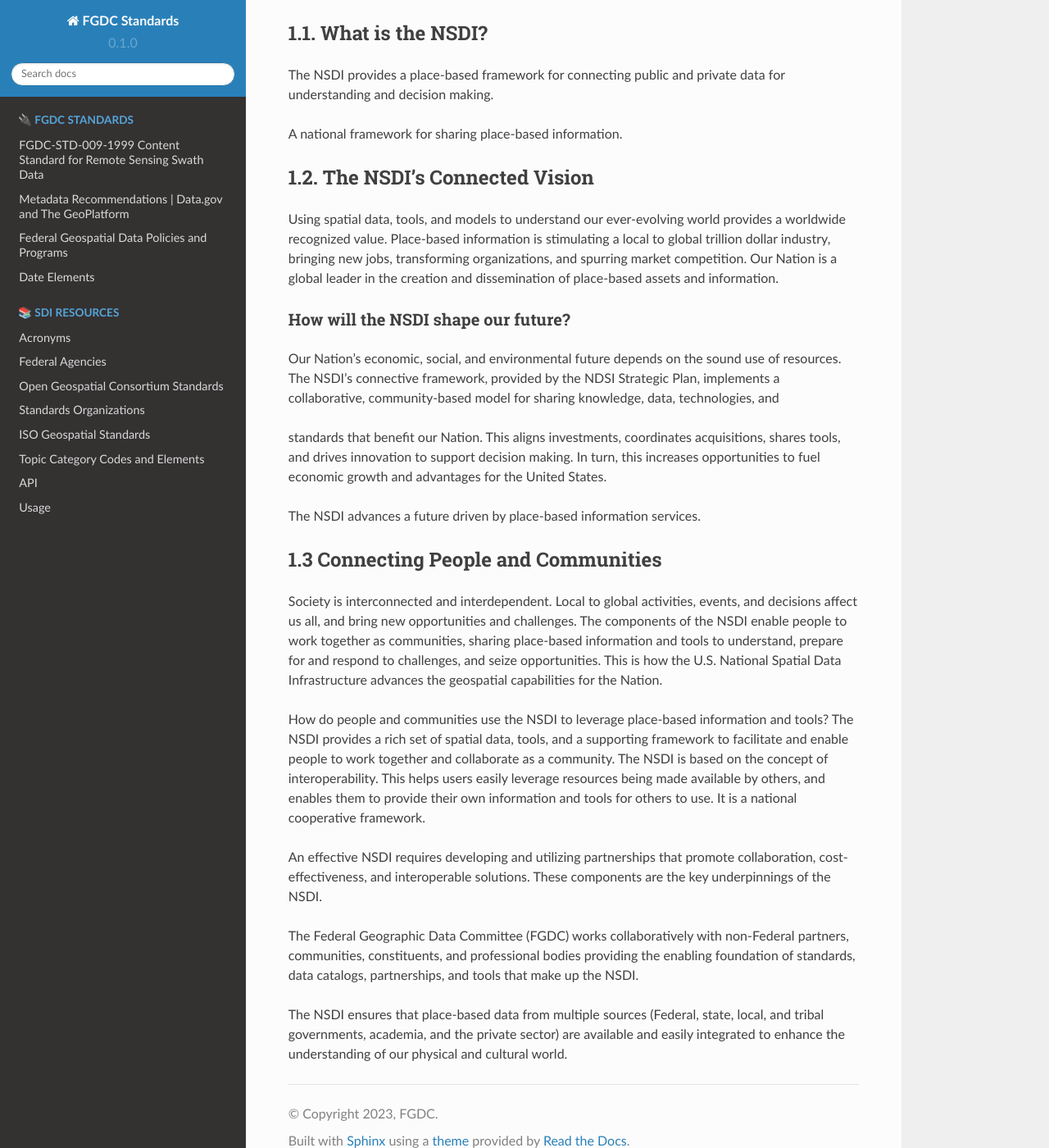
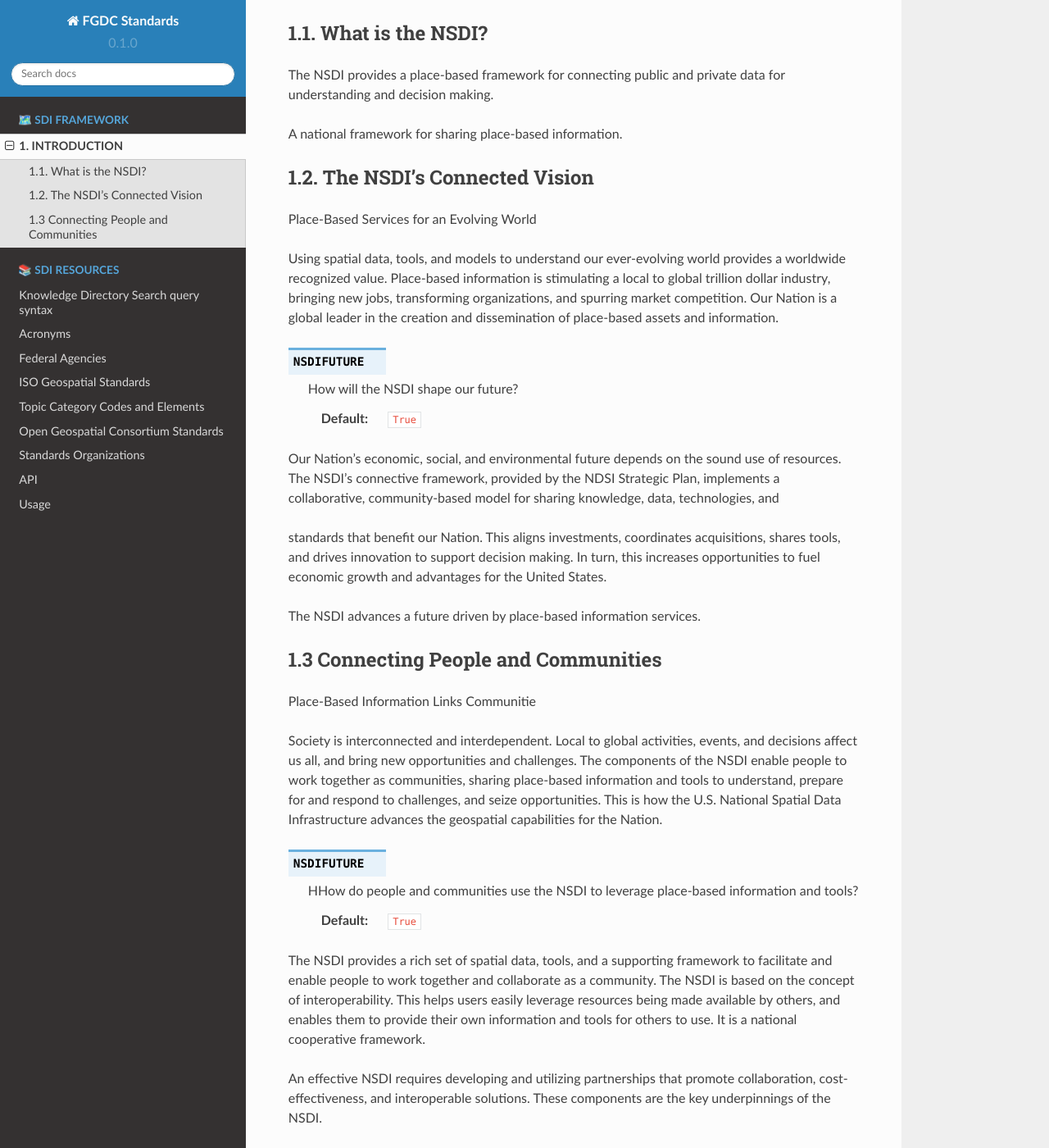
Before and after one commit to fgdcgov/sdi, a Sphinx documentation site: the page built from docs/source/sdiframework/sdiintroduction.rst, in a window 1280 px wide and 1400 px high, scrolled down 520 px. Shown: the whole window at 82% size. Built offline with Sphinx 7.4.7 and the Read the Docs theme 2.0.0, drawn with Linux system fonts in a browser that asks for light colours; pages that are not in the unit, such as notebooks, are missing from menus.

Commit message:
Updated menu items

```diff
--- a/docs/source/sdiframework/sdiintroduction.rst
+++ b/docs/source/sdiframework/sdiintroduction.rst
@@ -36,12 +36,19 @@ A national framework for sharing place-based information.
 1.2. The NSDI’s Connected Vision
 -------------------------------
 
+Place-Based Services for an Evolving World
+
 Using spatial data, tools, and models to understand our ever-evolving world provides a worldwide recognized value. Place-based information is stimulating a local to global trillion dollar industry, bringing new jobs,
 transforming organizations, and spurring market competition. Our Nation is a global leader in
 the creation and dissemination of place-based assets and information.
 
-How will the NSDI shape our future?
-~~~~~~~~~~~~~~~~~~~~
+.. envvar:: NSDIFUTURE
+
+    How will the NSDI shape our future?
+
+    :Default: ``True``
+
+
 Our Nation’s economic, social, and environmental future depends on the sound use of resources.
 The NSDI’s connective framework, provided by the NDSI Strategic Plan, implements a collaborative, community-based model for sharing knowledge, data, technologies, and
 
@@ -52,10 +59,17 @@ The NSDI advances a future driven by place-based information services.
 1.3 Connecting People and Communities
 -------------------------------
 
+Place-Based Information Links Communitie
+
 Society is interconnected and interdependent. Local to global activities, events, and decisions affect us all, and bring new opportunities and challenges. The components of the NSDI enable people to work together as communities, sharing place-based information and tools to understand, prepare for and respond to challenges, and
 seize opportunities. This is how the U.S. National Spatial Data Infrastructure advances the geospatial capabilities for the Nation.
 
-How do people and communities use the NSDI to leverage place-based information and tools?
+.. envvar:: NSDIFUTURE
+
+    HHow do people and communities use the NSDI to leverage place-based information and tools?
+
+    :Default: ``True``
+
 The NSDI provides a rich set of spatial data, tools, and a supporting framework to facilitate and enable people to work together and collaborate as a community. The NSDI is based on the concept of interoperability. This helps users easily leverage resources being made available by others, and enables them to provide their own information and tools for others to use. It is a national cooperative framework.
 
 An effective NSDI requires developing and utilizing partnerships that promote collaboration, cost-effectiveness, and
```
Also changed, not shown: docs/source/index.rst (+26 -7 lines), docs/source/policy/policiesandprograms.rst (renamed from docs/source/policiesandprograms.rst), docs/source/sdiframework/sdidefinitions.rst (added), docs/source/standards/FGDC-STD-009-1999.rst (renamed from docs/source/FGDC-STD-009-1999.rst), docs/source/standards/datagovgeoplatform.rst (renamed from docs/source/datagovgeoplatform.rst), docs/source/standards/dateelement.rst (renamed from docs/source/dateelement.rst).
